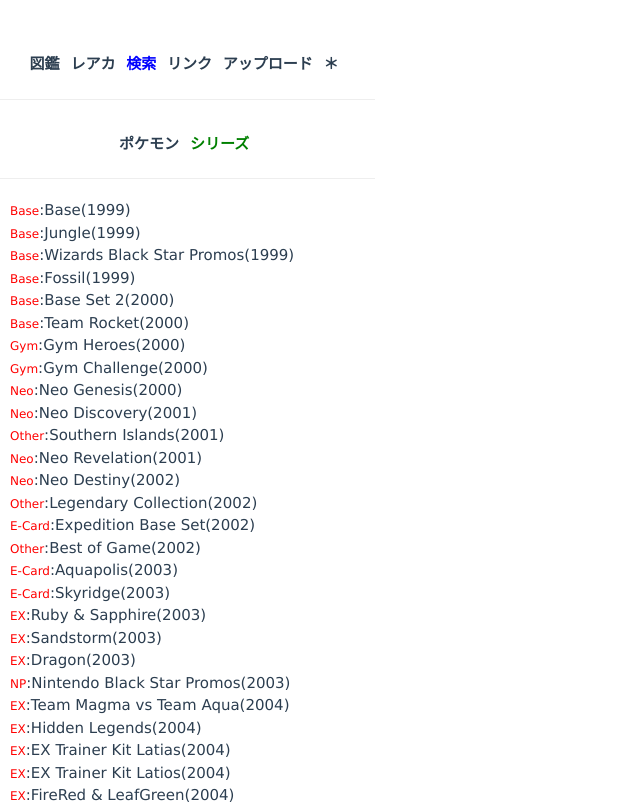
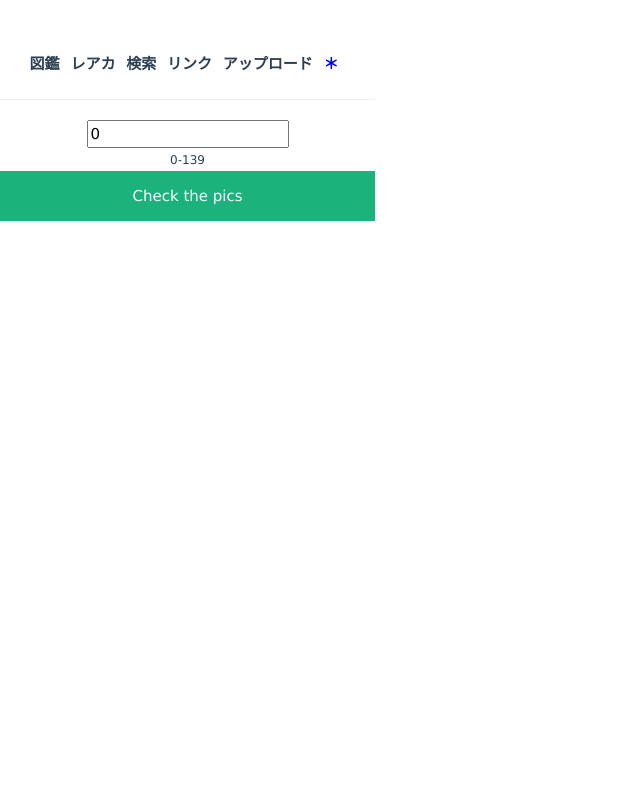
Before and after one commit to nisino25/pokedex, a Vue app: page / in a window 1280 px wide. Shown: the top 804 px of the page, without its empty margins (0-640 px from the left). Built offline with nearby package versions, Linux system fonts and the light colour scheme.

Commit message:
changed a bit

```diff
--- a/src/App.vue
+++ b/src/App.vue
@@ -261,7 +261,7 @@
                 <!-- <span @click="test()">test</span> -->
                 <!-- {{list}} -->
                 <div v-for="(series,index) in seriesList" :key="index">
-                  <span @click="searchSeries(series.id)" class="series"><small style="color:red">{{series.series}}</small>:{{series.name}}({{series.releaseDate.substring(0, series.releaseDate.indexOf('/'))}})</span>
+                  <span @click="searchSeries(series.id)" class="series">{{index}}.<small style="color:red">{{series.series}}</small>:{{series.name}}({{series.releaseDate.substring(0, series.releaseDate.indexOf('/'))}})</span>
                   <br>
                 </div>
               </template>
@@ -525,15 +525,13 @@
           </div>
 
 
-
-
             <div class="row">
             <!-- card -->
               <template v-for="(pokemon,index) in picArray" :key="index">
                 <div class='column'>
 
 
-                  <div class="card" >
+                  <div class="card" @click="displayPic(largePicArray[index])" >
                     <img v-bind:src="pokemon">
                     <small v-bind:class = "index % 18?'':'end'">No.{{index+1}}&nbsp;</small>
                     <br>
@@ -606,7 +604,7 @@
       showingCaught: true,
       list: undefined,
 
-      mode: 'search',
+      mode: 'picLink',
       searchMode: 'series',
       // currentUser: 'nisino25',
       is_logined: false,
@@ -629,7 +627,9 @@
 
       picLinks: '',
       picArray: [],
+      largePicArray: [],
       priceArray: [],
+
       seriesNum: 0,
 
 
@@ -698,6 +698,7 @@
     async getTheRandoms(){
       this.picArray = []
       this.priceArray = []
+      this.largePicArray= []
 
       if(this.seriesNum < 0 || this.seriesNum >139) return
       console.log(this.seriesNum)
@@ -717,6 +718,7 @@
         let num= Math.floor(Math.random() * this.seriesList[this.seriesNum].total) +1
         let result = json.data[num].images.small
         this.picArray.push(result)
+        this.largePicArray.push(json.data[num].images.large)
 
         if(json.data[num].cardmarket){
           if(json.data[num].cardmarket.prices){
```
